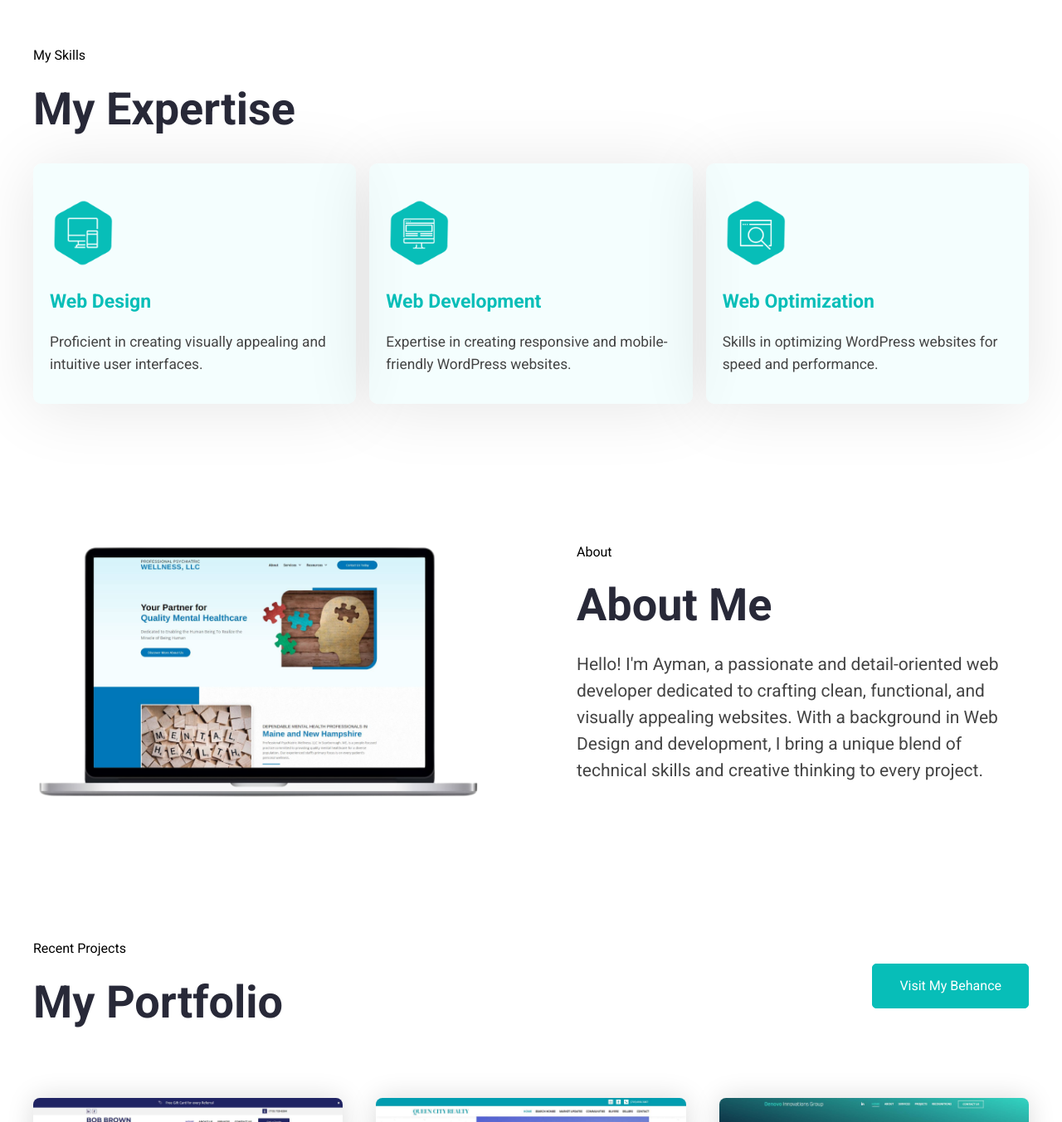
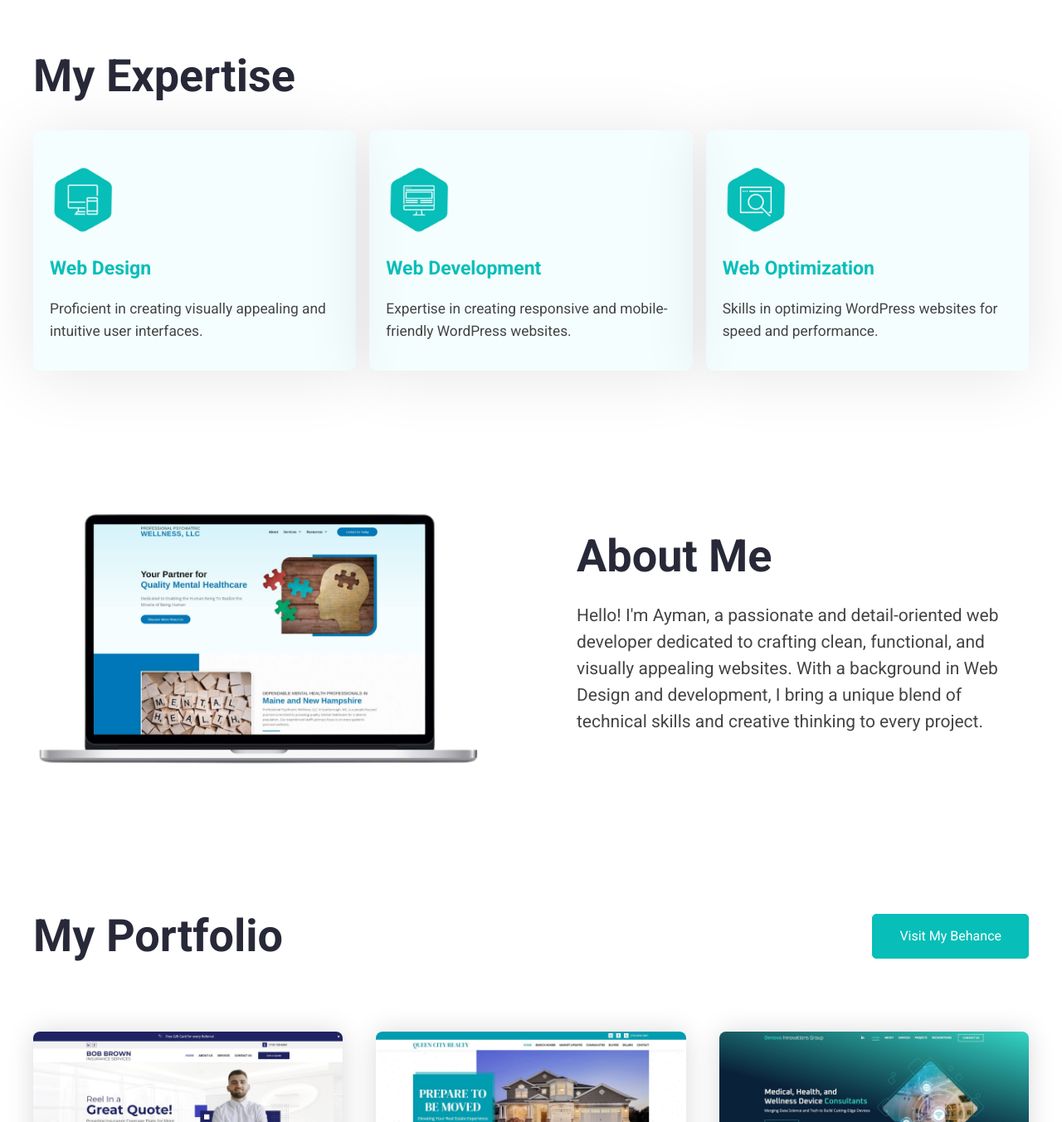
Before and after one commit to A-dmypng/react-personal-portfolio, a React (Create React App) app: page / in a window 1280 px wide. Shown: the part 831-2184 px from the top of the page at 83% size. Built offline with nearby package versions, Linux system fonts and the light colour scheme.

Commit message:
Removed subheading

```diff
--- a/src/Pages/Home/AboutMe.jsx
+++ b/src/Pages/Home/AboutMe.jsx
@@ -8,7 +8,6 @@ export default function AboutMe() {
             </div>
             <div className="hero--section--content--box about--section--box">
                 <div className="hero--section--content">
-                    <p className="section--title">About</p>
                     <h1 className="skills--section--heading">About Me</h1>
                     <p className="about--section--description">Hello! I'm Ayman, a passionate and detail-oriented web developer dedicated to crafting clean, functional, and visually appealing websites. With a background in Web Design and development, I bring a unique blend of technical skills and creative thinking to every project.</p>
                 </div>
--- a/src/Pages/Home/MyPortfolio.jsx
+++ b/src/Pages/Home/MyPortfolio.jsx
@@ -6,7 +6,6 @@ export default function MyPortfolio() {
     <div className="portfolio--section" id="MyPortfolio">
         <div className="portfolio--container-box">
             <div className="portfolio--container">
-                <p className="sub--title">Recent Projects</p>
                 <h2 className="skills--section--heading">My Portfolio</h2>
             </div>
             <div>
--- a/src/Pages/Home/MySkills.jsx
+++ b/src/Pages/Home/MySkills.jsx
@@ -6,7 +6,6 @@ export default function MySKills() {
             <div className="container">
         <div className="skills--section" id="mySkills">
             <div className="portfolio--container">
-                <p className="section--title">My Skills</p>
                 <h2 className="skills--section--heading">My Expertise</h2>
             </div>
             <div className="skills--section--container">
```
